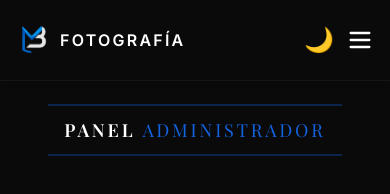
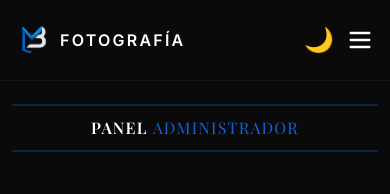
Before and after one commit to leandrocalfin/Portfolio-Fotografo, a React (Vite) app in the folder frontend/: page /dashboard in a window 390 px wide. Shown: the top 194 px of the page. Built offline with nearby package versions, Linux system fonts and the light colour scheme; no server answers; sample sign-in values are in the browser's storage; a web font is replaced by a local one.

Commit message:
Corrige visualizacion mobile en iPhone

```diff
--- a/frontend/index.html
+++ b/frontend/index.html
@@ -1,16 +1,21 @@
 <!doctype html>
 <html lang="es" class="dark">
+
 <head>
-    <meta charset="UTF-8" />
+  <meta name="viewport" content="width=device-width, initial-scale=1.0, viewport-fit=cover" />
   <link rel="icon" type="image/svg+xml" href="/logo2.png" />
   <link rel="preconnect" href="https://fonts.googleapis.com">
   <link rel="preconnect" href="https://fonts.gstatic.com" crossorigin>
-    <link href="https://fonts.googleapis.com/css2?family=Inter:wght@300;400;600&family=Playfair+Display:ital,wght@0,400;0,600;1,400&display=swap" rel="stylesheet">
+  <link
+    href="https://fonts.googleapis.com/css2?family=Inter:wght@300;400;600&family=Playfair+Display:ital,wght@0,400;0,600;1,400&display=swap"
+    rel="stylesheet">
   <meta name="viewport" content="width=device-width, initial-scale=1.0" />
   <title>MB Fotografía</title>
 </head>
+
 <body>
   <div id="root"></div>
   <script type="module" src="/src/main.jsx"></script>
 </body>
+
 </html>
--- a/frontend/src/App.jsx
+++ b/frontend/src/App.jsx
@@ -203,7 +203,7 @@ function App() {
 
       <div
         className="
-          min-h-screen
+          min-h-[100dvh]
           w-full
           max-w-full
           overflow-x-hidden
--- a/frontend/src/index.css
+++ b/frontend/src/index.css
@@ -22,22 +22,28 @@ body,
 #root {
   width: 100%;
   max-width: 100%;
-  min-height: 100%;
   margin: 0;
   padding: 0;
 }
 
-html,
+html {
+  min-height: 100%;
+  background-color: #FBF9F5;
+}
+
+html.dark {
+  background-color: #0a0a0a;
+}
+
 body {
+  min-height: 100dvh;
+  background-color: inherit;
   overflow-x: hidden;
 }
 
-body {
-  min-width: 0;
-}
-
 #root {
-  min-height: 100vh;
+  min-height: 100dvh;
+  background-color: inherit;
   overflow-x: hidden;
 }
 
@@ -47,8 +53,6 @@ body {
   box-sizing: border-box;
 }
 
-/* Evita que imágenes, inputs, etc.
-   puedan forzar un ancho mayor al viewport */
 img,
 video,
 canvas,
--- a/frontend/src/pages/Dashboard.jsx
+++ b/frontend/src/pages/Dashboard.jsx
@@ -736,13 +736,16 @@ return (
       )}
 
 
-    <div className="max-w-7xl mx-auto space-y-2">
+      <div className="w-full max-w-7xl min-w-0 mx-auto space-y-2 overflow-hidden">
 
         {/* DISEÑO MEJORADO PARA EL TÍTULO DEL PANEL */}
-      <div className="text-center pb-6 sm:pb-8 pt-6 sm:pt-10">
-        <div className="inline-block border-b-2 border-t-2 border-azul-logo/30 py-2.5 px-4 sm:px-6 lg:px-8 mb-2">
-          <h1 className="text-lg sm:text-2xl lg:text-3xl text-neutral-900 dark:text-white font-titulos font-bold uppercase tracking-[0.16em] sm:tracking-[0.22em] lg:tracking-[0.25em]">
-            Panel <span className="text-azul-logo font-normal">Administrador</span>
+        <div className="text-center pb-6 sm:pb-8 pt-6 sm:pt-10 w-full min-w-0">
+          <div className="w-full sm:w-auto sm:inline-block border-b-2 border-t-2 border-azul-logo/30 py-2.5 px-2 sm:px-6 lg:px-8 mb-2">
+            <h1 className="text-base sm:text-2xl lg:text-3xl text-neutral-900 dark:text-white font-titulos font-bold uppercase tracking-[0.08em] sm:tracking-[0.22em] lg:tracking-[0.25em] break-words">
+              Panel{" "}
+              <span className="text-azul-logo font-normal">
+                Administrador
+              </span>
             </h1>
           </div>
         </div>
@@ -756,15 +759,19 @@ return (
             <p className="text-neutral-600 dark:text-neutral-400 text-xs sm:text-sm italic mt-1">Agregá o modificá los álbumes y sesiones fotográficas.</p>
           </div>
 
-        <form ref={formGaleriaRef} onSubmit={manejarSubmitTrabajo} className="bg-[#78A4CB]/15 dark:bg-neutral-900 p-4 sm:p-6 lg:p-10 xl:p-12 mb-10 sm:mb-14 lg:mb-16 shadow-xl border-t-4 border-t-azul-logo">
+          <form
+            ref={formGaleriaRef}
+            onSubmit={manejarSubmitTrabajo}
+            className="w-full max-w-full min-w-0 bg-[#78A4CB]/15 dark:bg-neutral-900 p-4 sm:p-6 lg:p-10 xl:p-12 mb-10 sm:mb-14 lg:mb-16 shadow-xl border-t-4 border-t-azul-logo"
+          >
             <div className="border-b border-neutral-300/40 dark:border-neutral-800 pb-4 sm:pb-6 lg:pb-8 mb-6 lg:mb-10">
               <h2 className="text-xl sm:text-2xl text-neutral-900 dark:text-white font-titulos font-bold uppercase tracking-wide mb-2">
                 {editandoId ? 'Editar Álbum' : 'Subir Nuevo Álbum'}
               </h2>
             </div>
 
-          <div className="grid grid-cols-1 md:grid-cols-12 gap-6 lg:gap-10 xl:gap-12">
-            <div className="md:col-span-5 space-y-4 sm:space-y-5 lg:space-y-6">
+           <div className="grid grid-cols-1 md:grid-cols-12 gap-6 lg:gap-10 xl:gap-12 w-full min-w-0">
+              <div className="md:col-span-5 min-w-0 space-y-4 sm:space-y-5 lg:space-y-6">
                 <div>
                   <label className="block text-neutral-700 dark:text-neutral-300 text-xs font-bold uppercase tracking-widest mb-2">Título de la Sesión</label>
                   <input type="text" value={titulo} onChange={(e) => setTitulo(e.target.value)} required placeholder="Ej: Boda Civil" className="w-full bg-white/70 dark:bg-neutral-950 border-b border-azul-logo/30 text-neutral-900 dark:text-white px-4 py-3 text-sm focus:outline-none focus:border-azul-logo" />
@@ -795,7 +802,7 @@ return (
                 </div>
               </div>
 
-            <div className="md:col-span-7 flex flex-col justify-between">
+              <div className="md:col-span-7 min-w-0 flex flex-col justify-between">
                 <div>
                   <label className="block text-neutral-700 dark:text-neutral-300 text-xs font-bold uppercase tracking-widest mb-2">Imágenes</label>
 
```
Lines whose indentation alone changed are shown as unchanged.
